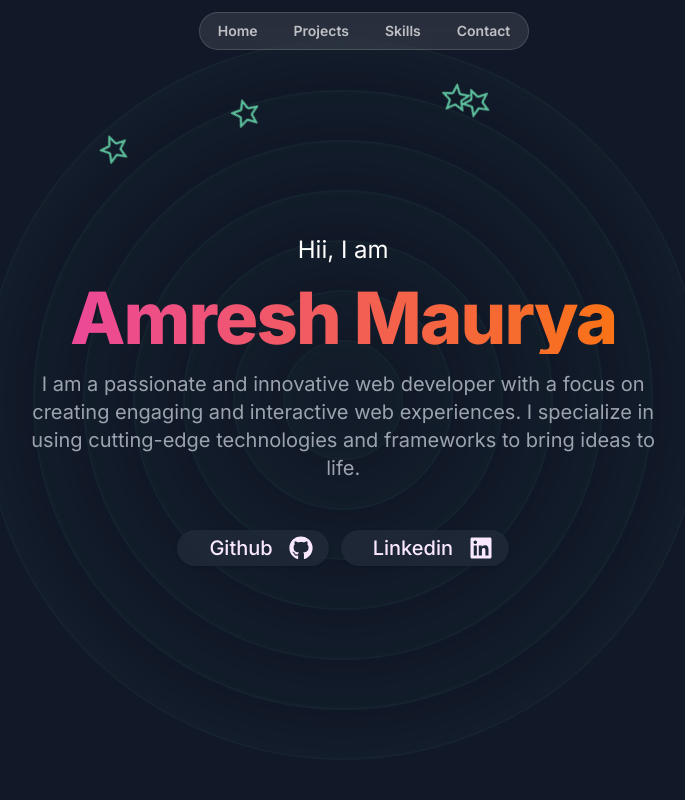
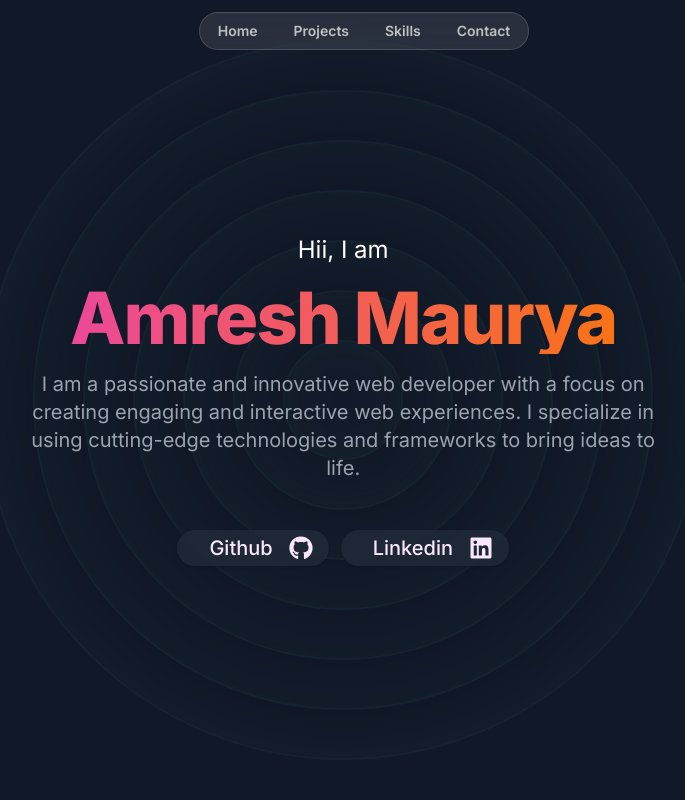
Before and after one commit to amreshpro/proportfolio, a Next.js app: page / in a window 1280 px wide. Shown: the top 800 px of the page, without its empty margins (284-969 px from the left). Built offline with nearby package versions, Linux system fonts and the light colour scheme; a web font is replaced by a local one.

Commit message:
remove star

```diff
--- a/components/hero/orbit/index.tsx
+++ b/components/hero/orbit/index.tsx
@@ -1,6 +1,5 @@
 "use client";
 
-import { StarIcon } from "@radix-ui/react-icons";
 
 export default function Orbit() {
   return (
@@ -12,21 +11,7 @@ export default function Orbit() {
       <div className="hero-ring -z-10  size-[320px]"></div>
       <div className="hero-ring -z-10  size-[220px]"></div>
       <div className="hero-ring -z-10  size-[120px]"></div>
-      <div className="absolute star  p-4 w-[750px] animate-spin [animation-duration:30s]">
-        <div className="star-inner  p-8  animate-spin [animation-duration:25s] w-[250px] ">
-          <StarIcon className="text-emerald-300/80 size-8 animate-spin [animation-duration:60s]" />
-        </div>
-        <div className="star-inner  p-8  animate-spin [animation-duration:50s] w-[550px] ">
-          <StarIcon className="text-emerald-300/80 size-8 animate-spin [animation-duration:60s]" />
-        </div>
-        <div className="star-inner  p-8  animate-spin [animation-duration:100s] w-[350px] ">
-          <StarIcon className="text-emerald-300/80 size-8 animate-spin [animation-duration:60s]" />
-        </div>
-        <div className="star-inner  p-8 animate-spin [animation-duration:150s] w-[150px] ">
-          <StarIcon className="text-emerald-300/80 size-8 animate-spin [animation-duration:60s]" />
-        </div>
 
-      </div>
     </div>
   );
 }
```
